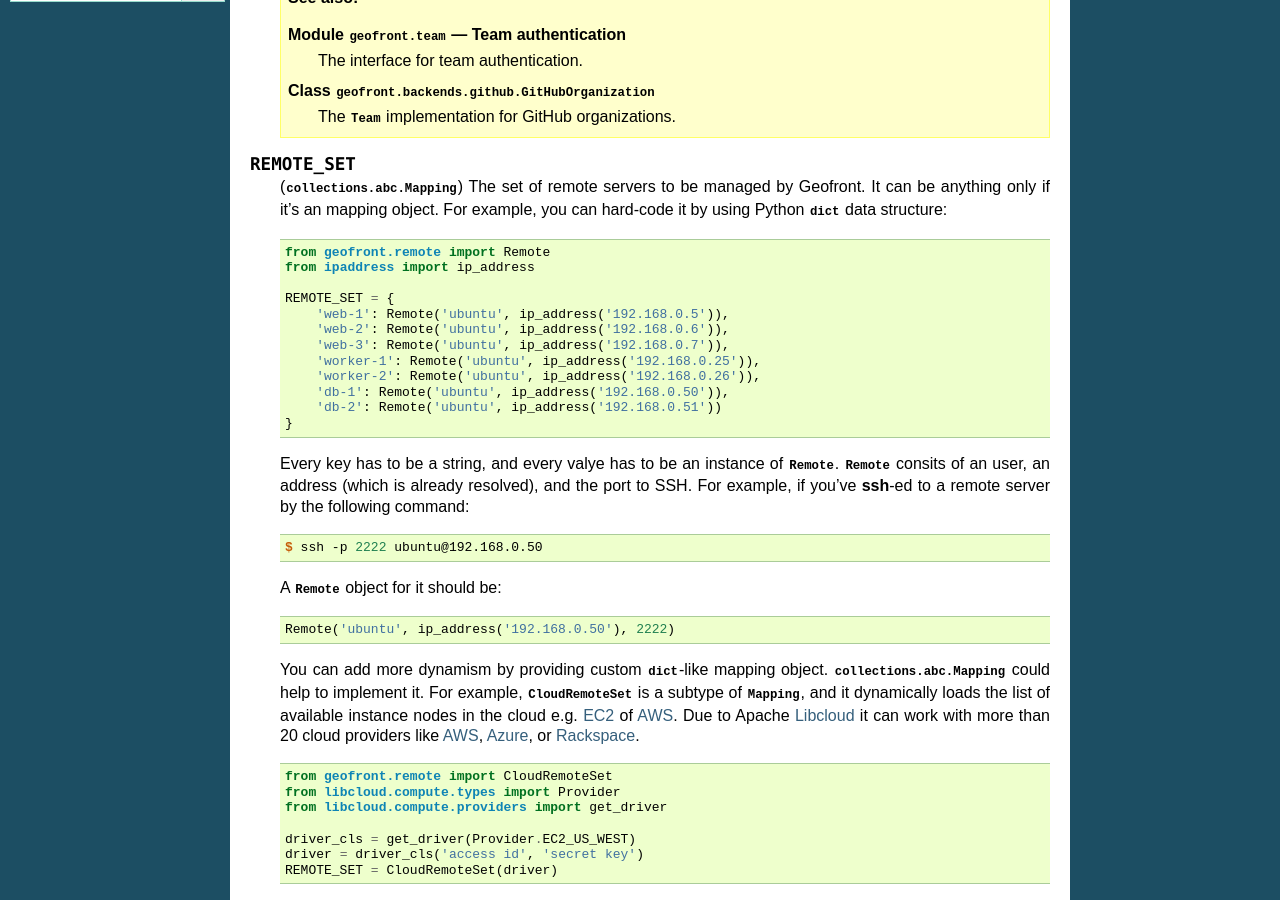
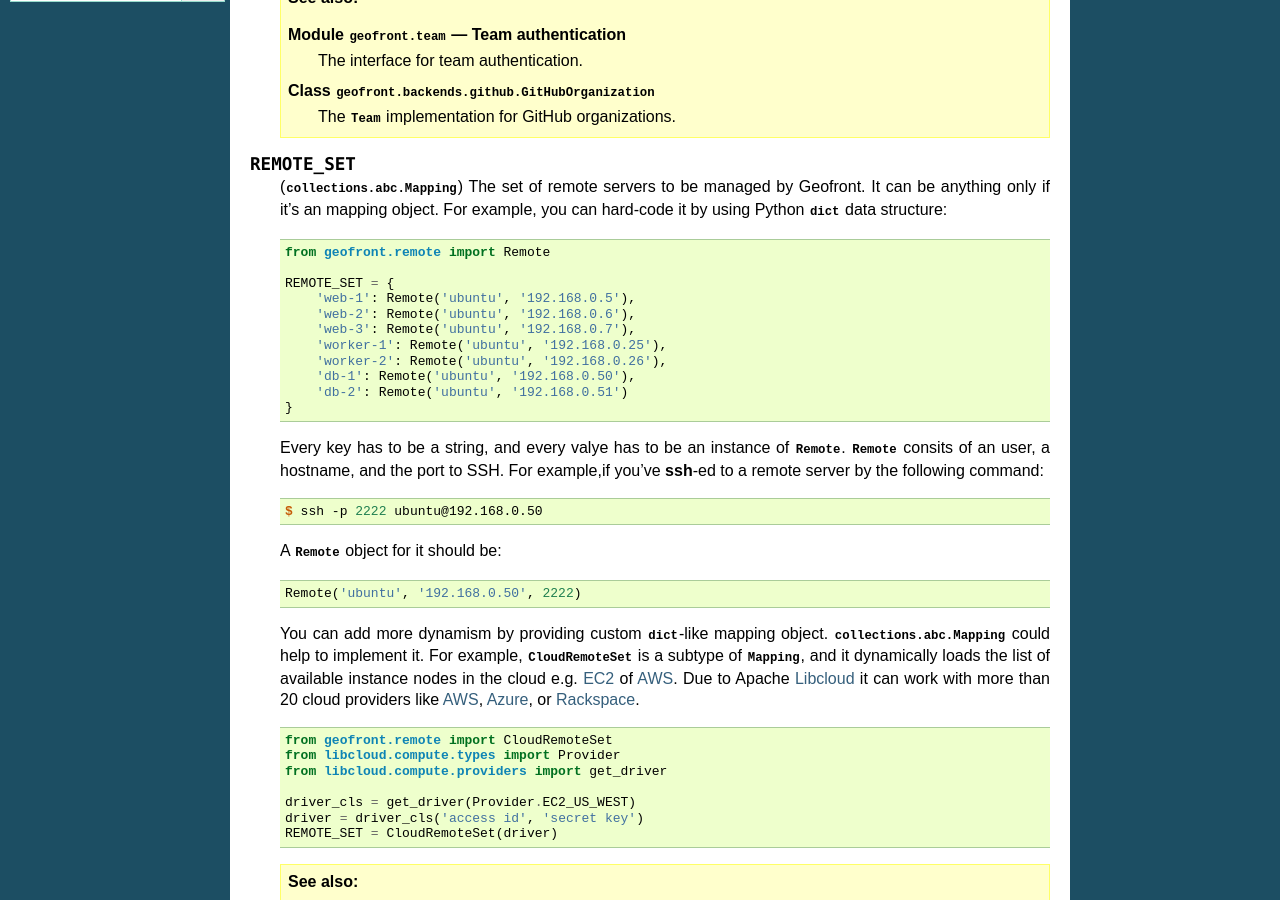
Before and after one commit to geofront-auth/geofront, a Sphinx documentation site: the page built from docs/config.rst, in a window 1280 px wide and 900 px high, scrolled down 451 px. Built offline with Sphinx 7.4.7, drawn with Linux system fonts in a browser that asks for light colours; pages that are not in the unit, such as notebooks, are missing from menus.

Commit message:
Accept any hostname (not only ipaddress)

```diff
--- a/docs/config.rst
+++ b/docs/config.rst
@@ -41,23 +41,21 @@ be uppercase.
    structure::
 
        from geofront.remote import Remote
-       from ipaddress import ip_address
 
        REMOTE_SET = {
-           'web-1': Remote('ubuntu', ip_address('192.168.0.5')),
-           'web-2': Remote('ubuntu', ip_address('192.168.0.6')),
-           'web-3': Remote('ubuntu', ip_address('192.168.0.7')),
-           'worker-1': Remote('ubuntu', ip_address('192.168.0.25')),
-           'worker-2': Remote('ubuntu', ip_address('192.168.0.26')),
-           'db-1': Remote('ubuntu', ip_address('192.168.0.50')),
-           'db-2': Remote('ubuntu', ip_address('192.168.0.51'))
+           'web-1': Remote('ubuntu', '192.168.0.5'),
+           'web-2': Remote('ubuntu', '192.168.0.6'),
+           'web-3': Remote('ubuntu', '192.168.0.7'),
+           'worker-1': Remote('ubuntu', '192.168.0.25'),
+           'worker-2': Remote('ubuntu', '192.168.0.26'),
+           'db-1': Remote('ubuntu', '192.168.0.50'),
+           'db-2': Remote('ubuntu', '192.168.0.51')
        }
 
    Every key has to be a string, and every valye has to be an instance of
    :class:`~geofront.remote.Remote`.  :class:`~geofront.remote.Remote` consits
-   of an user, an address (which is already resolved), and the port to
-   SSH.  For example, if you've :program:`ssh`-ed to a remote server by
-   the following command:
+   of an user, a hostname, and the port to SSH.  For example,if you've
+   :program:`ssh`-ed to a remote server by the following command:
 
    .. code-block:: console
 
@@ -65,7 +63,7 @@ be uppercase.
 
    A :class:`~geofront.remote.Remote` object for it should be::
 
-       Remote('ubuntu', ip_address('192.168.0.50'), 2222)
+       Remote('ubuntu', '192.168.0.50', 2222)
 
    You can add more dynamism by providing custom :class:`dict`-like mapping
    object.  :class:`collections.abc.Mapping` could help to implement it.
```
Also changed, not shown: 6 other files.
